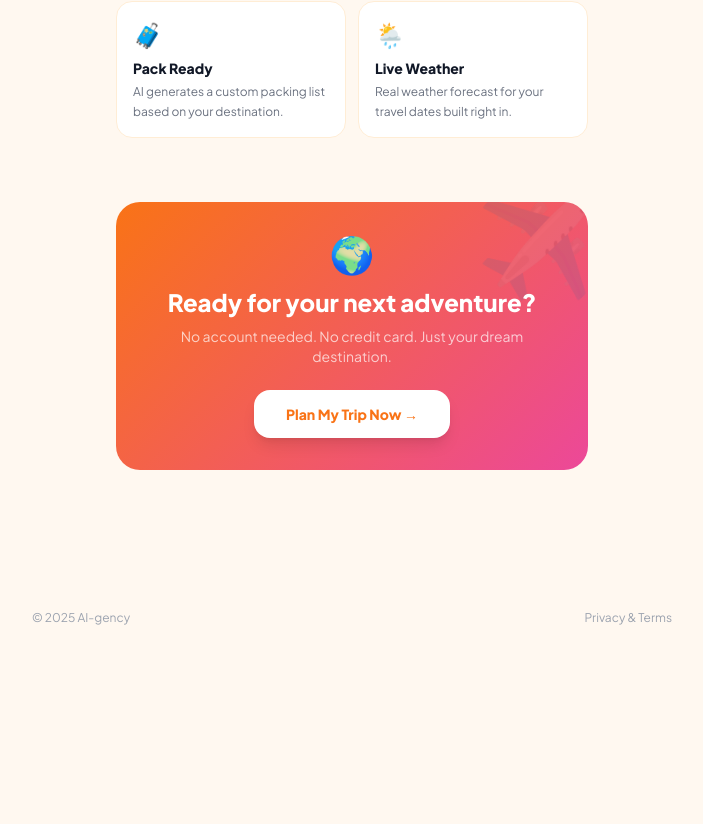
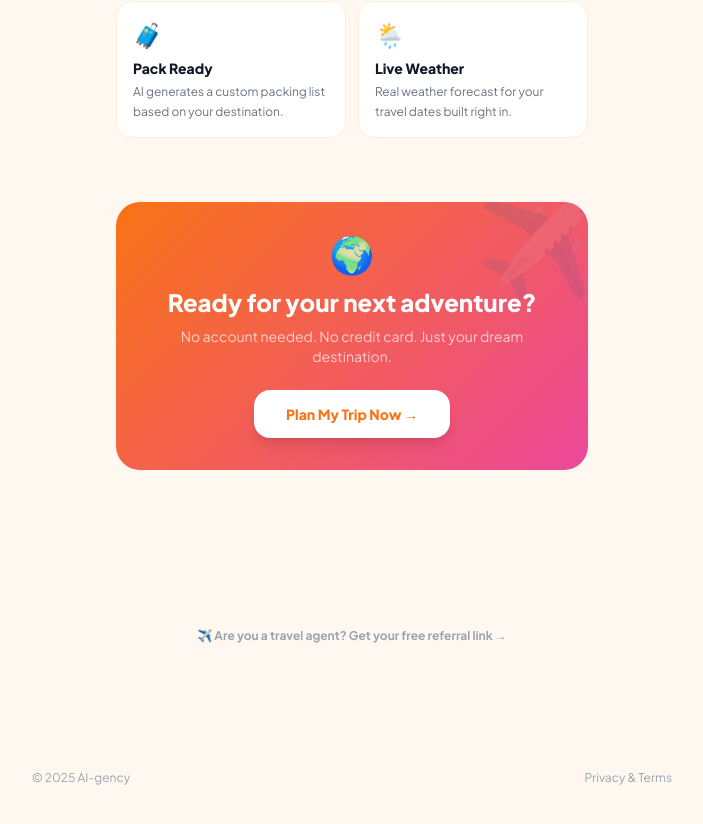
Before and after one commit to magenilan16-droid/ai-gency, a Next.js app: page / in a window 1280 px wide. Shown: the part 1676-2500 px from the top of the page, without its empty margins (288-991 px from the left). Built offline with nearby package versions, Linux system fonts and the light colour scheme.

Commit message:
Add 'For Travel Agents' link to home and dashboard

```diff
--- a/src/app/page.js
+++ b/src/app/page.js
@@ -262,6 +262,14 @@ function WelcomePage() {
           </div>
         </div>
       </div>
+
+      {/* For Agents Footer Link */}
+      <div className="text-center py-6 pb-28">
+        <Link href="/for-agents"
+          className="text-xs font-bold text-gray-400 hover:text-orange-400 transition-colors">
+          ✈️ Are you a travel agent? Get your free referral link →
+        </Link>
+      </div>
     </div>
   );
 }
@@ -422,6 +430,14 @@ function Dashboard({ trips }) {
             </Link>
           </div>
         </div>
+
+        {/* For Agents */}
+        <div className="text-center pt-2 pb-4">
+          <Link href="/for-agents"
+            className="text-xs font-bold text-gray-400 hover:text-orange-400 transition-colors">
+            ✈️ Are you a travel agent? Get your free referral link →
+          </Link>
+        </div>
       </div>
     </div>
   );
```
